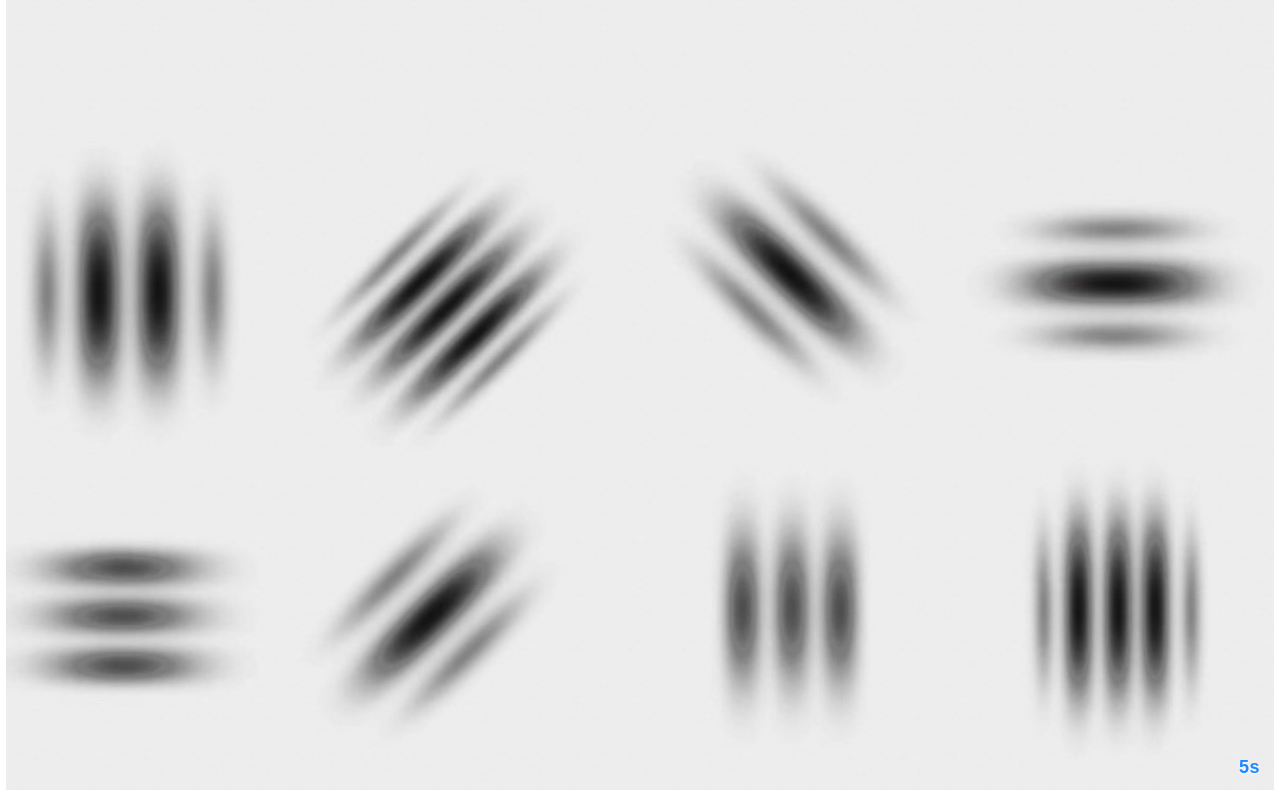
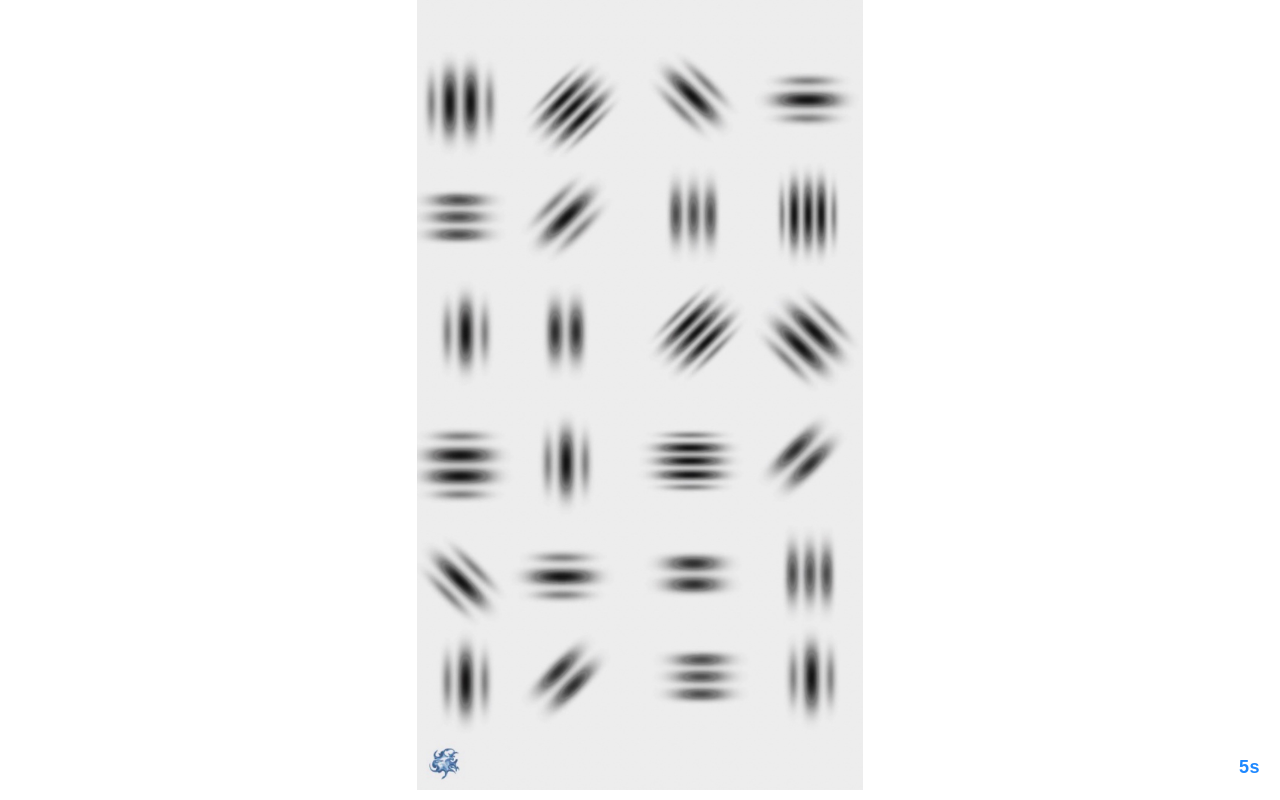
Before and after one commit to snbmsn03/WebApp, a plain HTML site: page 01/index.html in a window 1280 px wide. Drawn offline with Linux system fonts and the light colour scheme.

Commit message:
Update index.html

```diff
--- a/01/index.html
+++ b/01/index.html
@@ -22,9 +22,10 @@
       left: 6px;
       width: calc(100vw - 12px);
       height: calc(100vh - 10px);
-      object-fit: cover;
-      object-position: top center;
-      border-radius: 0;
+
+      /* ここが修正ポイント */
+      object-fit: contain;        /* ← 全体表示 */
+      object-position: top center; /* 上は固定 */
     }
 
     .timer {
```
